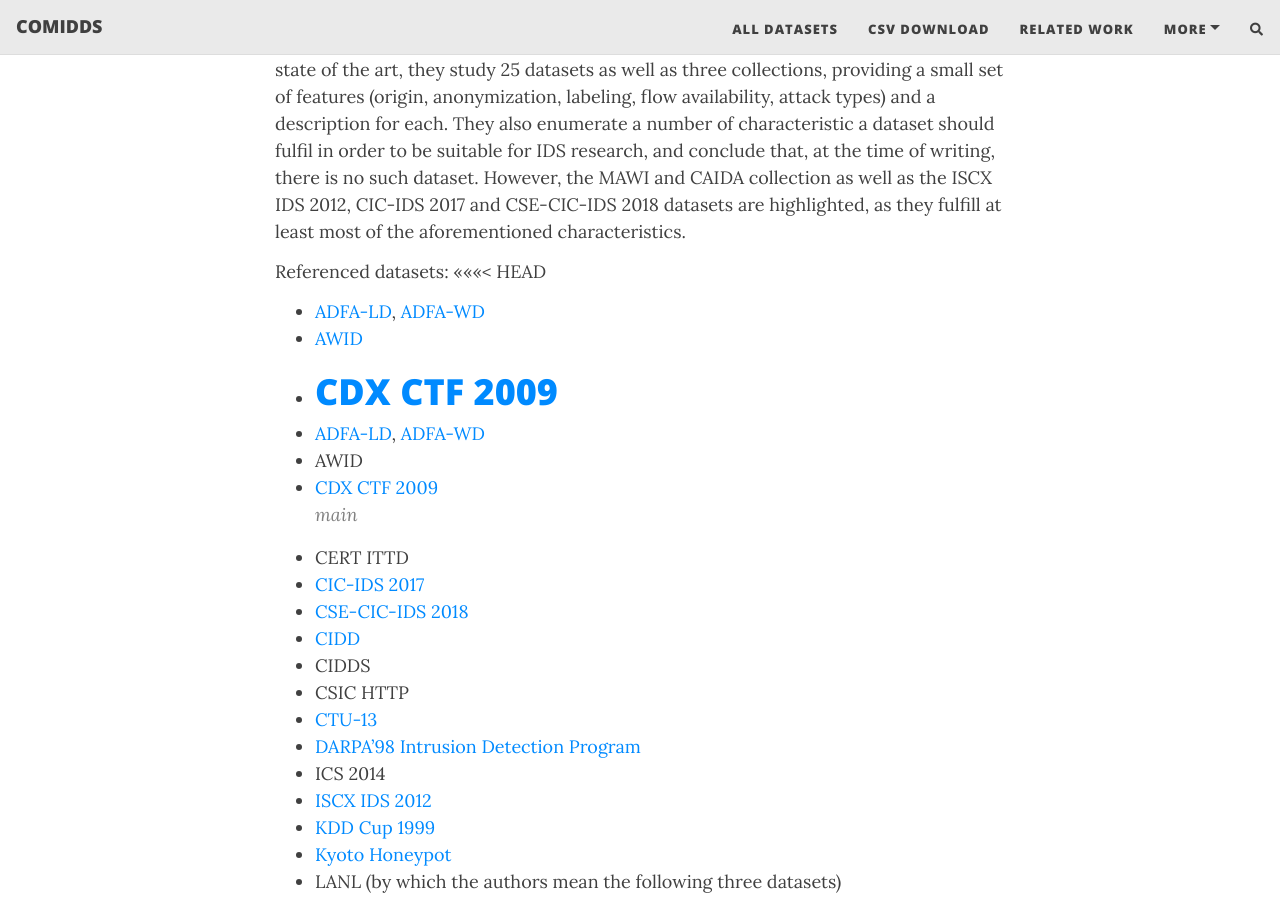
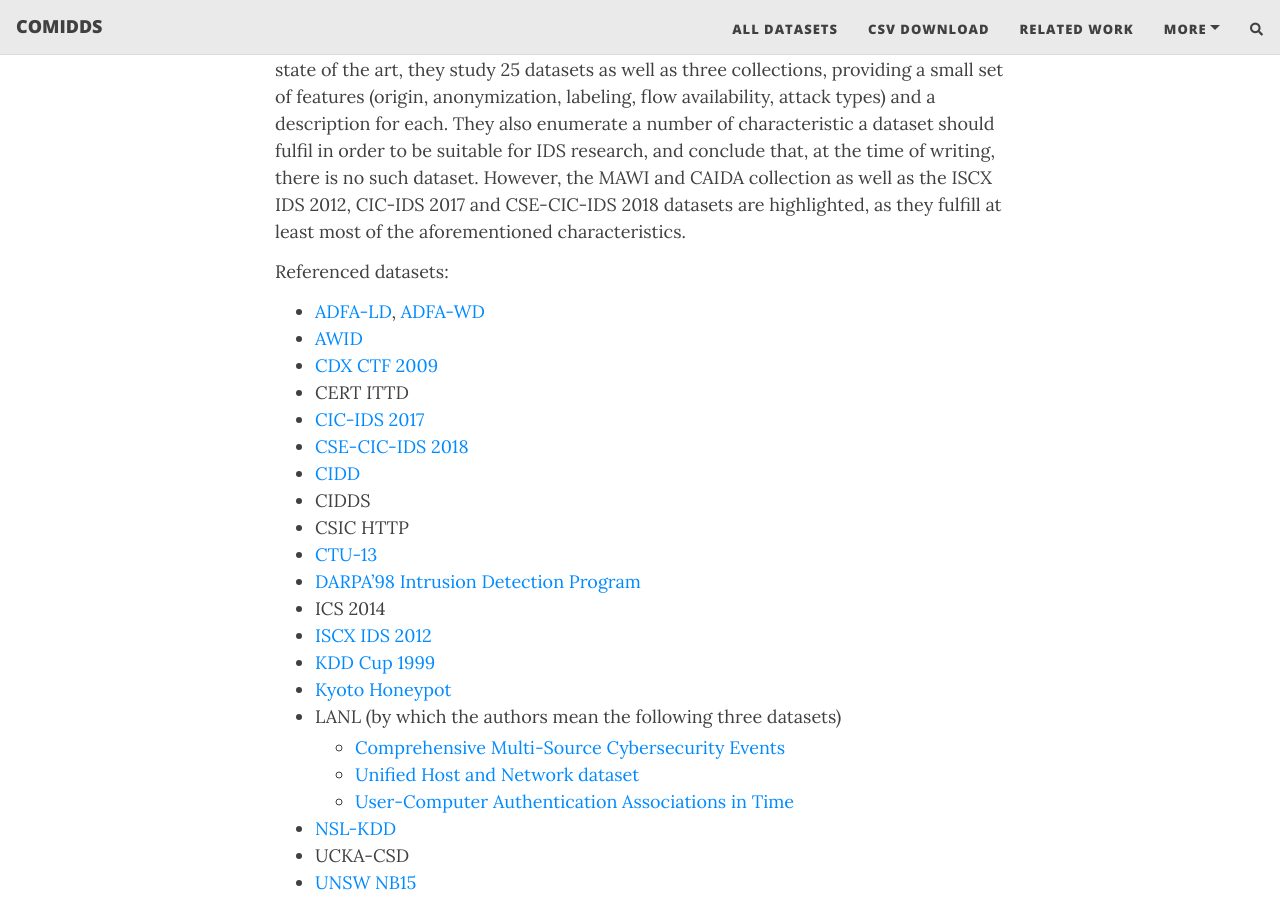
Before and after one commit to fkie-cad/COMIDDS, a Jekyll site: the page built from content/related_work.md, in a window 1280 px wide and 900 px high, scrolled down 5120 px. Built offline with Jekyll 4.4.1, drawn with Linux system fonts in a browser that asks for light colours; nearby versions of some CDN libraries; comment, search, counter and statistics services are not loaded.

Commit message:
Remove merge conflict artifacts

```diff
--- a/content/related_work.md
+++ b/content/related_work.md
@@ -170,15 +170,9 @@
 However, the MAWI and CAIDA collection as well as the ISCX IDS 2012, CIC-IDS 2017 and CSE-CIC-IDS 2018 datasets are highlighted, as they fulfill at least most of the aforementioned characteristics.
 
 Referenced datasets:
-<<<<<<< HEAD
-- [ADFA-LD](/intrusion-detection-datasets/content/datasets/adfa_ld), [ADFA-WD](/intrusion-detection-datasets/content/datasets/adfa_wd)
+- [ADFA-LD](/COMIDDS/content/datasets/adfa_ld), [ADFA-WD](/COMIDDS/content/datasets/adfa_wd)
 - [AWID](/COMIDDS/content/datasets/awid)
-- [CDX CTF 2009](/intrusion-detection-datasets/content/datasets/cdx_2009)
-=======
-- [ADFA-LD](/COMIDDS/content/datasets/adfa_ld), [ADFA-WD](/COMIDDS/content/datasets/adfa_wd)
-- AWID
 - [CDX CTF 2009](/COMIDDS/content/datasets/cdx_2009)
->>>>>>> main
 - CERT ITTD
 - [CIC-IDS 2017](/COMIDDS/content/datasets/cic_ids2017)
 - [CSE-CIC-IDS 2018](/COMIDDS/content/datasets/cse_cic_ids2018)
```
